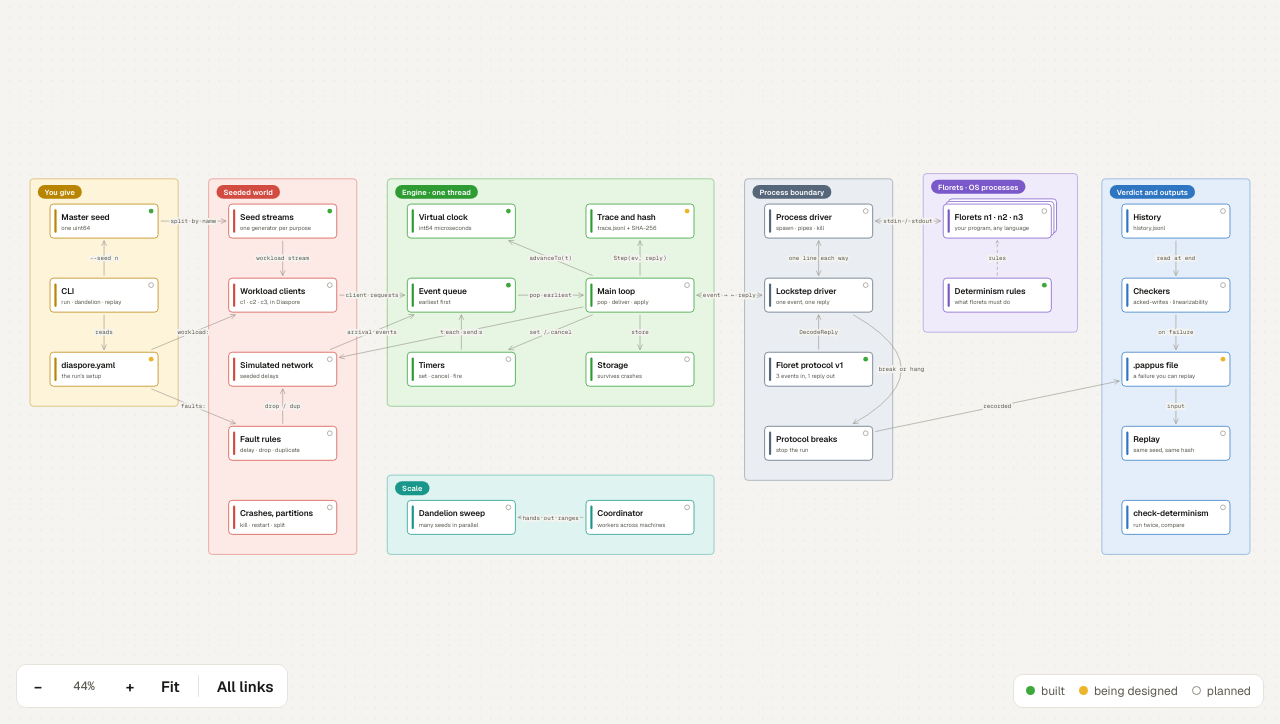
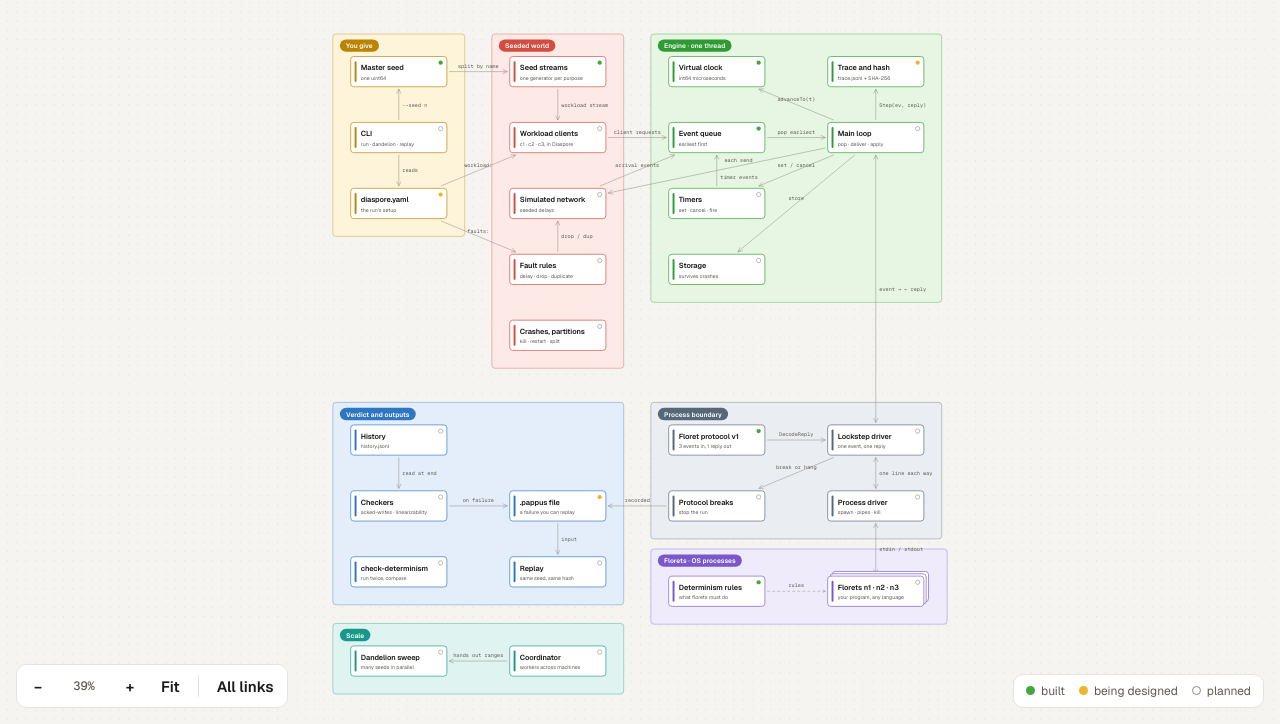
Before and after one commit to ru-dr/diaspore, a plain HTML site: page site/atlas/index.html in a window 1280 px wide. Shown: the part 76-800 px from the top of the page. Drawn offline with nearby package versions, Linux system fonts and the light colour scheme.

Commit message:
docs(atlas): square layout, readable arrow labels
Lay the map out in two bands so it is close to square instead of 2400px
wide. Arrow labels now sit beside their arrow instead of on it, move
along the arrow to avoid boxes, other labels and other arrows, and have
no background, so short arrows stay fully visible.

```diff
--- a/site/atlas/data.js
+++ b/site/atlas/data.js
@@ -331,7 +331,7 @@ func (s *Sim) applyTimers(node string, d *protocol.Done) {
 `queue: timer n1/election @321250
 (the older election timer @300000 is now stale and skipped)` } },
 
-{ id: "storage", label: "Storage", sub: "survives crashes", g: "engine", x: 1400, y: 520,
+{ id: "storage", label: "Storage", sub: "survives crashes", g: "engine", x: 990, y: 690,
   cp: "CP11", owner: "Ash", status: "planned", adr: "ADR 0010, PROTOCOL.md §7", file: "internal/sim/storage.go",
   what: "The only state a floret keeps through a crash. Diaspore holds it for the floret, like a disk that never fails.",
   takes: [["store", "map of key → string, or null to delete, from a reply"]],
@@ -440,7 +440,7 @@ func (s *Sim) restart(node string) error {
 @1900000 → {"type":"init","node":"n1","time":1900000,"stored":{"term":"1","x":"5"},"rand_seed":55120931,...}` } },
 
 /* ───────────── Process boundary ───────────── */
-{ id: "lockstep", label: "Lockstep driver", sub: "one event, one reply", g: "boundary", x: 1810, y: 350,
+{ id: "lockstep", label: "Lockstep driver", sub: "one event, one reply", g: "boundary", x: 1400, y: 1130,
   cp: "CP9", owner: "Ash", status: "planned", adr: "design §4, ADR 0010", file: "internal/capitulum/",
   what: "Sends one event to one floret and waits for its one reply before anything else happens. This is what keeps runs identical.",
   takes: [["event", "protocol.Init, Message or Timer for one floret"]],
@@ -474,7 +474,7 @@ func (s *Sim) restart(node string) error {
   example: { in: `n1 ← {"type":"timer","time":321250,"id":"election"}`, out: `n1 → {"type":"done","store":{"term":"1"},"send":[...],"set_timers":[...]}
 round trip ≈ 7.7 µs for a Go floret (E4)` } },
 
-{ id: "driver", label: "Process driver", sub: "spawn · pipes · kill", g: "boundary", x: 1810, y: 180,
+{ id: "driver", label: "Process driver", sub: "spawn · pipes · kill", g: "boundary", x: 1400, y: 1300,
   cp: "CP8", owner: "Ash", status: "planned", adr: "ADR 0006", file: "internal/capitulum/process.go",
   what: "Starts each floret as a real OS process and connects to it through stdin, stdout and stderr.",
   takes: [["florets.command", "argv from the config"], ["node name", "n1, n2, n3"], ["init", "protocol.NewInit(...)"]],
@@ -503,7 +503,7 @@ round trip ≈ 7.7 µs for a Go floret (E4)` } },
 `→ {"type":"init","protocol":1,"node":"n1","peers":["n2","n3"],"rand_seed":918273,"time":0,"stored":{}}
 ← {"type":"done","protocol":1,"set_timers":[{"id":"election","after":300000}]}` } },
 
-{ id: "protocol", label: "Floret protocol v1", sub: "3 events in, 1 reply out", g: "boundary", x: 1810, y: 520,
+{ id: "protocol", label: "Floret protocol v1", sub: "3 events in, 1 reply out", g: "boundary", x: 990, y: 1130,
   cp: "CP7", owner: "Ash", status: "built", adr: "ADR 0006–0009", file: "internal/protocol/protocol.go",
   what: "The contract between Diaspore and any floret: three events in (init, message, timer), one reply out (done), as JSON lines.",
   takes: [["reply line", "[]byte from a floret's stdout"], ["event fields", "to build init, message, timer"]],
@@ -544,7 +544,7 @@ func DecodeReply(line []byte) (*Done, error) {
 }` },
   example: { in: `{"type":"done","set_timer":[{"id":"e","after":5}]}`, out: `invalid reply: json: unknown field "set_timer"` } },
 
-{ id: "failures", label: "Protocol breaks", sub: "stop the run", g: "boundary", x: 1810, y: 690,
+{ id: "failures", label: "Protocol breaks", sub: "stop the run", g: "boundary", x: 990, y: 1300,
   cp: "CP8, CP9", owner: "Ash", status: "planned", adr: "ADR 0010, PROTOCOL.md §8", file: "internal/capitulum/",
   what: "When a floret breaks the protocol, the run stops and counts as a failure, because the same seed reproduces it.",
   takes: [["errors", "from the lockstep driver and process driver"]],
@@ -571,7 +571,7 @@ floret n2: no reply within 10s of real time` },
 wrote runs/run-8837421.pappus` } },
 
 /* ───────────── Florets ───────────── */
-{ id: "floret", label: "Florets n1 · n2 · n3", sub: "your program, any language", g: "florets", x: 2220, y: 180,
+{ id: "floret", label: "Florets n1 · n2 · n3", sub: "your program, any language", g: "florets", x: 1400, y: 1520,
   cp: "CP17, CP22", owner: "HK, Ash", status: "planned", adr: "design §14", file: "examples/kv/main.go",
   what: "The system under test. A separate program that loops: read one event, update its state, write one reply.",
   takes: [["stdin", "events, one JSON line each: init, message, timer"]],
@@ -613,7 +613,7 @@ func main() {
 }` },
   example: { in: `{"type":"message","time":1250,"from":"c1","body":{"op":"put","key":"x","value":5}}`, out: `{"type":"done","store":{"x":"5"},"send":[{"to":"c1","body":{"op":"put_ok","key":"x"}}]}` } },
 
-{ id: "contract", label: "Determinism rules", sub: "what florets must do", g: "florets", x: 2220, y: 350,
+{ id: "contract", label: "Determinism rules", sub: "what florets must do", g: "florets", x: 990, y: 1520,
   cp: "—", owner: "everyone", status: "built", adr: "design §12, PROTOCOL.md §6", file: "PROTOCOL.md",
   what: "The rules a floret follows so that the same seed gives the same run. Diaspore can't enforce them, but check-determinism catches breaks.",
   takes: [["a floret", "any language"]],
@@ -668,7 +668,7 @@ print(json.dumps(reply), flush=True)
 c2 → n3 {"op":"get","key":"x"}          @3400` } },
 
 /* ───────────── Verdict and outputs ───────────── */
-{ id: "history", label: "History", sub: "history.jsonl", g: "verdict", x: 2630, y: 180,
+{ id: "history", label: "History", sub: "history.jsonl", g: "verdict", x: 170, y: 1130,
   cp: "CP16", owner: "HK", status: "planned", adr: "design §8, §10", file: "internal/workload/history.go",
   what: "What every client asked and got back, with times. The evidence the checkers judge.",
   takes: [["invoke", "client, op, key, value, start time"], ["complete", "result and end time, or unknown on timeout"]],
@@ -692,7 +692,7 @@ c2 → n3 {"op":"get","key":"x"}          @3400` } },
 }` },
   example: { in: "c1 put x=5 acked at 41900", out: `{"client":"c1","op":"put","key":"x","value":5,"result":"ok","start":1250,"end":41900}` } },
 
-{ id: "checkers", label: "Checkers", sub: "acked-writes · linearizability", g: "verdict", x: 2630, y: 350,
+{ id: "checkers", label: "Checkers", sub: "acked-writes · linearizability", g: "verdict", x: 170, y: 1300,
   cp: "CP18, CP21", owner: "HK", status: "planned", adr: "design §9", file: "internal/check/",
   what: "Read the history after the run and decide whether a rule broke. This is where a bug becomes a failure.",
   takes: [["history", "[]Op"], ["checkers:", "names from the config"]],
@@ -729,7 +729,7 @@ func (ackedWrites) Check(h []workload.Op) *Failure {
 `c1 put x=5 ok [1250..41900]
 c2 get x → (missing) [2000000..2050000]`, out: "FAIL acked-writes at 2.050000s: write x=5 was acked, then lost" } },
 
-{ id: "pappus", label: ".pappus file", sub: "a failure you can replay", g: "verdict", x: 2630, y: 520,
+{ id: "pappus", label: ".pappus file", sub: "a failure you can replay", g: "verdict", x: 580, y: 1300,
   cp: "CP19", owner: "Rudra", status: "designing", adr: "ADR 0013 (proposed)", file: "internal/pappus/pappus.go",
   what: "The replay file written when a run fails. Everything needed to reproduce the failure on another machine.",
   takes: [["seed", "uint64, at most 2^53 − 1"], ["config.Config", "resolved"], ["floret hashes", "SHA-256 of each program"], ["trace hash", "from the trace writer"], ["Failure", "kind, checker or floret, time, step, reason"]],
@@ -774,7 +774,7 @@ type Failure struct {
                "reason": "write x=5 was acked, then lost after n1 crashed" }
 }` } },
 
-{ id: "replay", label: "Replay", sub: "same seed, same hash", g: "verdict", x: 2630, y: 690,
+{ id: "replay", label: "Replay", sub: "same seed, same hash", g: "verdict", x: 580, y: 1470,
   cp: "CP19", owner: "Rudra", status: "planned", adr: "ADR 0013 (proposed)", file: "cmd/diaspore/replay.go",
   what: "Reruns a saved failure from its .pappus and proves it happened the same way.",
   takes: [["file.pappus", "path"], ["--strict", "refuse if a floret program changed"]],
@@ -806,7 +806,7 @@ type Failure struct {
 `replay: same trace hash 3f9c…, same failure
 FAIL acked-writes at 83.120000s: write x=5 was acked, then lost after n1 crashed` } },
 
-{ id: "determinism", label: "check-determinism", sub: "run twice, compare", g: "verdict", x: 2630, y: 860,
+{ id: "determinism", label: "check-determinism", sub: "run twice, compare", g: "verdict", x: 170, y: 1470,
   cp: "CP12", owner: "Ash", status: "planned", adr: "design §12", file: "cmd/diaspore/determinism.go",
   what: "Catches florets (or Diaspore bugs) that break determinism, before they make replays lie.",
   takes: [["--seed", "one seed"], ["diaspore.yaml", "the setup"]],
@@ -832,7 +832,7 @@ fmt.Println("deterministic: same", len(a), "lines, same hash")` },
   run 2: {"step":41,"node":"n2",...,"reply":{"set_timers":[{"id":"e","after":287113}]}}` } },
 
 /* ───────────── Scale ───────────── */
-{ id: "dandelion", label: "Dandelion sweep", sub: "many seeds in parallel", g: "scale", x: 990, y: 860,
+{ id: "dandelion", label: "Dandelion sweep", sub: "many seeds in parallel", g: "scale", x: 170, y: 1700,
   cp: "CP19, CP20", owner: "Rudra", status: "planned", adr: "design §13", file: "internal/dandelion/",
   what: "Runs many seeds to hunt for one that fails. This is how Diaspore finds bugs, not just replays them.",
   takes: [["--seeds", "a range like 1-500"], ["--workers", "parallel runs, default the CPU count"]],
@@ -870,7 +870,7 @@ fmt.Println("deterministic: same", len(a), "lines, same hash")` },
 FAIL seed 137  acked-writes  → runs/run-137.pappus
 FAIL seed 412  acked-writes  → runs/run-412.pappus` } },
 
-{ id: "coordinator", label: "Coordinator", sub: "workers across machines", g: "scale", x: 1400, y: 860,
+{ id: "coordinator", label: "Coordinator", sub: "workers across machines", g: "scale", x: 580, y: 1700,
   cp: "CP24", owner: "Rudra", status: "planned", adr: "design §13, §17", file: "internal/dandelion/coord/",
   what: "Spreads a dandelion across machines. The part of Diaspore that is itself a distributed system.",
   takes: [["a seed range", "and a list of worker addresses"]],
@@ -911,10 +911,10 @@ const EDGES = [
   ["seed", "streams", "split by name", { main: 1 }],
   ["yaml", "workload", "workload:", { main: 1 }],
   ["yaml", "faults", "faults:", { main: 1 }],
-  ["yaml", "driver", "florets.command", { bend: -260 }],
+  ["yaml", "driver", "florets.command", {}],
   ["streams", "workload", "workload stream", { main: 1 }],
   ["streams", "network", "delay stream", { bend: 300 }],
-  ["streams", "driver", "rand_seed per floret", { bend: -150 }],
+  ["streams", "driver", "rand_seed per floret", {}],
   ["workload", "queue", "client requests", { main: 1 }],
   ["queue", "loop", "pop earliest", { main: 1 }],
   ["loop", "clock", "advanceTo(t)", { main: 1 }],
@@ -934,8 +934,8 @@ const EDGES = [
   ["crash", "queue", "crash / restart", {}],
   ["crash", "driver", "kill / respawn", {}],
   ["loop", "workload", "replies to clients", { bend: 120 }],
-  ["workload", "history", "records", { bend: -330 }],
-  ["lockstep", "failures", "break or hang", { main: 1, bend: -300 }],
+  ["workload", "history", "records", { bend: 160 }],
+  ["lockstep", "failures", "break or hang", { main: 1 }],
   ["failures", "pappus", "recorded", { main: 1 }],
   ["history", "checkers", "read at end", { main: 1 }],
   ["checkers", "pappus", "on failure", { main: 1 }],
@@ -943,7 +943,7 @@ const EDGES = [
   ["pappus", "replay", "input", { main: 1 }],
   ["replay", "trace", "compare hash", { dashed: 1 }],
   ["determinism", "trace", "run twice, diff", { dashed: 1 }],
-  ["dandelion", "seed", "seed range", { dashed: 1 }],
+  ["dandelion", "seed", "seed range", { dashed: 1, bend: 160 }],
   ["coordinator", "dandelion", "hands out ranges", { main: 1 }],
   ["dandelion", "pappus", "one per failing seed", { dashed: 1 }]
 ];
--- a/site/atlas/index.html
+++ b/site/atlas/index.html
@@ -86,11 +86,13 @@ body { margin: 0; background: var(--paper); color: var(--ink); font-family: var(
 .edge.dashed .s { stroke-dasharray: 7 6; }
 .edge.on .s { stroke: var(--ink); stroke-width: 2.6px; opacity: 1; }
 .edge.dim .s { opacity: .12; }
-.elabel { display: none; font-family: var(--font-mono); font-size: 13.5px; fill: var(--muted); stroke: var(--paper); stroke-width: 7px; paint-order: stroke; pointer-events: none; }
-.elabel.main { display: block; }
-.elabel.on { display: block; fill: var(--ink); font-size: 14.5px; font-weight: 500; }
+.elabel { display: none; pointer-events: none; }
+.elabel text { font-family: var(--font-mono); font-size: 13.5px; fill: var(--muted); }
+.elabel.main { display: inline; }
+.elabel.on { display: inline; }
+.elabel.on text { fill: var(--ink); font-weight: 600; }
 .elabel.dim { display: none; }
-.showall .elabel:not(.dim) { display: block; }
+.showall .elabel:not(.dim) { display: inline; }
 /* chrome */
 .brand { position: fixed; z-index: 5; top: calc(14px + env(safe-area-inset-top, 0px)); left: calc(max(16px, env(safe-area-inset-left, 0px)));
   display: flex; align-items: center; gap: 14px; pointer-events: none; }
@@ -289,11 +291,70 @@ const edgeEls = EDGES.map(([from, to, label, o]) => {
   const end = pts[pts.length - 1], pre = pts[pts.length - 2];
   arrowHead(g, { x: end[0], y: end[1] }, { x: pre[0], y: pre[1] }, seed);
   if (both) arrowHead(g, { x: pts[0][0], y: pts[0][1] }, { x: pts[1][0], y: pts[1][1] }, seed + 5);
-  const mid = pts[Math.floor(pts.length / 2)];
-  const t = el("text", { class: "elabel" + (main ? " main" : ""), x: mid[0], y: mid[1] + 5, "text-anchor": "middle" }, labelLayer);
-  t.textContent = label;
-  return { from, to, g, t };
+  const t = el("g", { class: "elabel" + (main ? " main" : "") }, labelLayer);
+  t.txt = el("text", {}, t);
+  t.txt.textContent = label;
+  return { from, to, g, t, pts, main };
 });
+
+/* edge labels: try spots along each arrow, keep the first that clears other labels and boxes */
+function pointAt(pts, f) {
+  const seg = []; let total = 0;
+  for (let i = 1; i < pts.length; i++) { const l = Math.hypot(pts[i][0] - pts[i - 1][0], pts[i][1] - pts[i - 1][1]); seg.push(l); total += l; }
+  let d = total * f;
+  for (let i = 0; i < seg.length; i++) {
+    if (d <= seg[i] || i === seg.length - 1) { const r = seg[i] ? Math.min(1, d / seg[i]) : 0; return [pts[i][0] + (pts[i + 1][0] - pts[i][0]) * r, pts[i][1] + (pts[i + 1][1] - pts[i][1]) * r]; }
+    d -= seg[i];
+  }
+}
+const overlaps = (a, b) => a.x < b.x + b.w && b.x < a.x + a.w && a.y < b.y + b.h && b.y < a.y + a.h;
+function placeLabels() {
+  const probeG = el("g", { class: "elabel on", style: "visibility:hidden" }, labelLayer), probe = el("text", {}, probeG);
+  const taken = NODES.map(n => ({ x: n.x - W / 2 - 4, y: n.y - H / 2 - 4, w: W + 8, h: H + 8 }));
+  const order = [...edgeEls].sort((a, b) => (b.main ? 1 : 0) - (a.main ? 1 : 0));
+  const GAP = 7, h = 16;
+  // sample every main arrow so a label can avoid sitting on someone else's line
+  const samples = [];
+  edgeEls.forEach((e, i) => { if (e.main) for (let k = 0; k <= 40; k++) { const [x, y] = pointAt(e.pts, k / 40); samples.push({ x, y, i }); } });
+  const hitsLine = (r, self) => samples.some(p => p.i !== self && p.x > r.x - 3 && p.x < r.x + r.w + 3 && p.y > r.y - 3 && p.y < r.y + r.h + 3);
+  for (const e of order) {
+    probe.textContent = e.t.txt.textContent;
+    const w = probe.getComputedTextLength();
+    // the label sits beside the arrow, never on it: above a flat arrow, right of a steep one (other side if blocked)
+    const spot = (f, side) => {
+      const [x, y] = pointAt(e.pts, f), [x2, y2] = pointAt(e.pts, Math.min(1, f + 0.02)), [x1, y1] = pointAt(e.pts, Math.max(0, f - 0.02));
+      const dx = x2 - x1, dy = y2 - y1;
+      if (Math.abs(dx) >= Math.abs(dy) * 1.2) {          // flat
+        const top = side > 0 ? y - GAP - h : y + GAP;
+        return { r: { x: x - w / 2, y: top, w, h }, tx: x, ty: top + h - 3, anchor: "middle" };
+      }
+      if (Math.abs(dy) >= Math.abs(dx) * 1.2) {          // steep
+        const left = side > 0 ? x + GAP + 2 : x - GAP - 2 - w;
+        return { r: { x: left, y: y - h / 2, w, h }, tx: left, ty: y + 5, anchor: "start" };
+      }
+      // diagonal: shift along the normal far enough that the box clears the line
+      let nx = -dy, ny = dx; const len = Math.hypot(nx, ny) || 1; nx /= len; ny /= len;
+      if (ny > 0) { nx = -nx; ny = -ny; }
+      nx *= side; ny *= side;
+      const off = GAP + Math.abs(nx) * w / 2 + Math.abs(ny) * h / 2;
+      const cx = x + nx * off, cy = y + ny * off;
+      return { r: { x: cx - w / 2, y: cy - h / 2, w, h }, tx: cx, ty: cy + 5, anchor: "middle" };
+    };
+    let best = null;
+    const self = edgeEls.indexOf(e);
+    for (const strict of [true, false]) {
+      outer: for (const f of [0.5, 0.4, 0.6, 0.3, 0.7, 0.22, 0.78]) for (const side of [1, -1]) {
+        const c = spot(f, side);
+        if (!taken.some(o => overlaps(o, c.r)) && (!strict || !hitsLine(c.r, self))) { best = c; break outer; }
+      }
+      if (best) break;
+    }
+    best = best || spot(0.5, 1);
+    if (e.main) taken.push(best.r); // hidden links only show when focused, so they don't reserve space
+    e.t.txt.setAttribute("x", best.tx); e.t.txt.setAttribute("y", best.ty); e.t.txt.setAttribute("text-anchor", best.anchor);
+  }
+  probeG.remove();
+}
 
 /* nodes */
 const nodeLayer = document.getElementById("nodes"), nodeEls = {};
@@ -459,8 +520,8 @@ function closeDrawer() {
   history.replaceState(null, "", location.pathname);
 }
 
-ZONES.forEach(z => z.size());
-if (document.fonts) document.fonts.ready.then(() => ZONES.forEach(z => z.size()));
+ZONES.forEach(z => z.size()); placeLabels();
+if (document.fonts) document.fonts.ready.then(() => { ZONES.forEach(z => z.size()); placeLabels(); });
 fit(false);
 const start = location.hash.slice(1);
 if (byId[start]) select(start, false);
```
